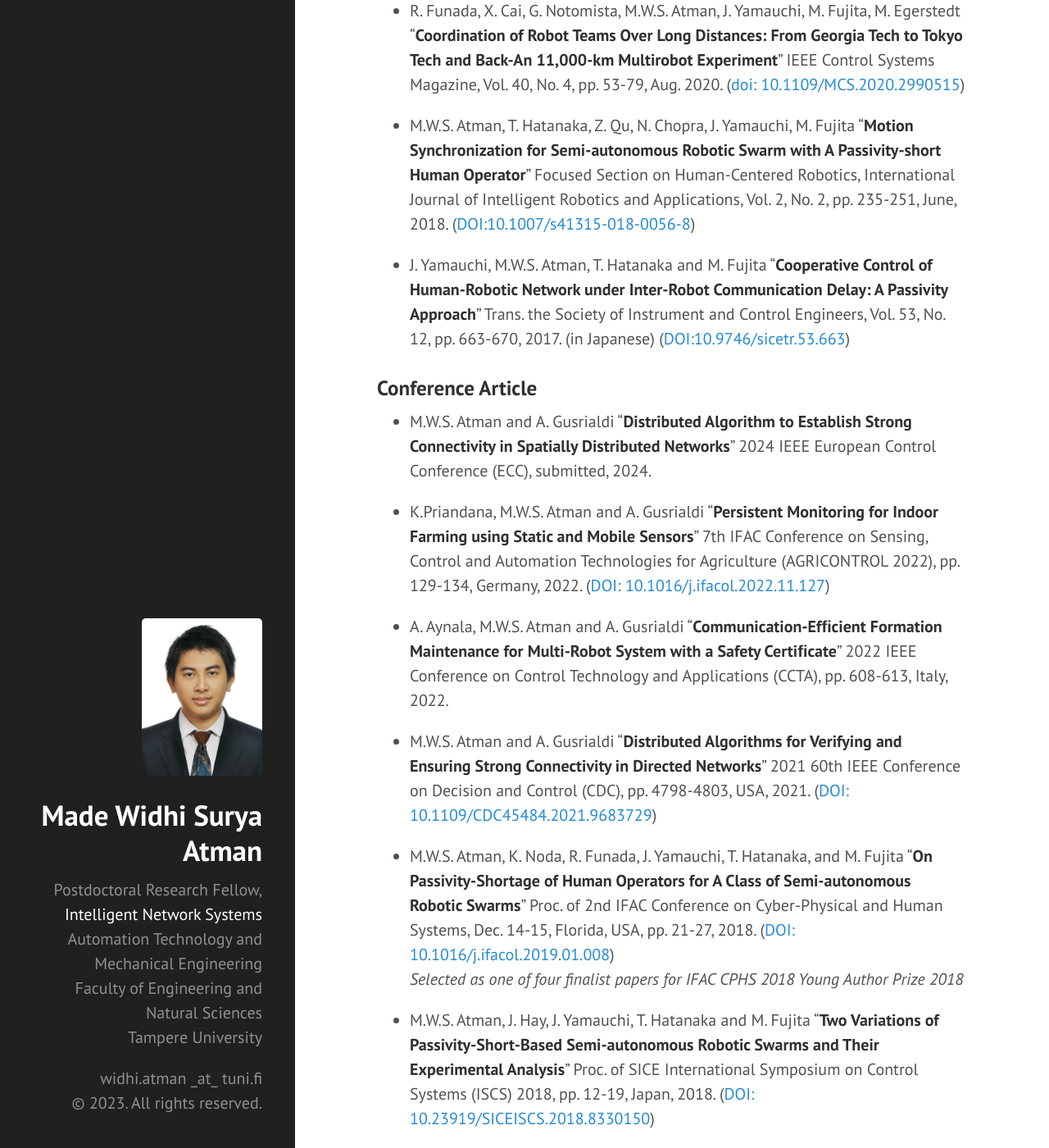
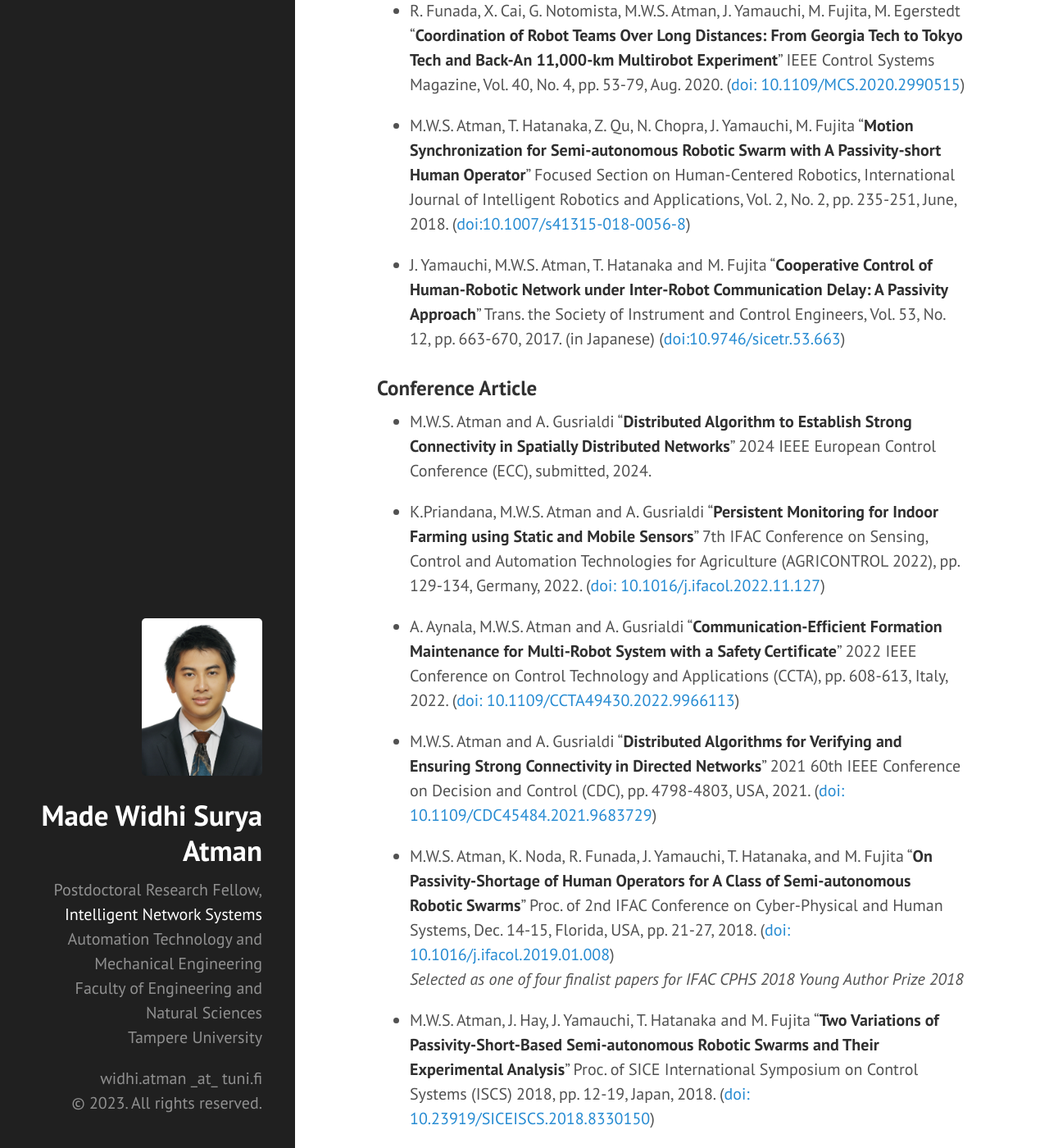
Before and after one commit to mwsatman/mwsatman.github.io, a Jekyll site: the page built from index.md, in a window 1280 px wide and 1400 px high, scrolled down 907 px. Shown: the whole window at 82% size. Built offline with Jekyll 4.4.1, drawn with Linux system fonts in a browser that asks for light colours; some of the changed text lies outside the part shown.

Commit message:
doi ccta

```diff
--- a/index.md
+++ b/index.md
@@ -39,12 +39,12 @@ IEEE Control Systems Magazine, Vol. 40, No. 4, pp. 53-79, Aug. 2020.
 M.W.S. Atman, T. Hatanaka, Z. Qu, N. Chopra, J. Yamauchi, M. Fujita
 “**Motion Synchronization for Semi-autonomous Robotic Swarm with A Passivity-short Human Operator**”
 Focused Section on Human-Centered Robotics, International Journal of Intelligent Robotics and Applications, Vol. 2, No. 2, pp. 235-251, June, 2018.
-([DOI:10.1007/s41315-018-0056-8](https://doi.org/10.1007/s41315-018-0056-8))
+([doi:10.1007/s41315-018-0056-8](https://doi.org/10.1007/s41315-018-0056-8))
 
 *
 J. Yamauchi, M.W.S. Atman, T. Hatanaka and M. Fujita
 “**Cooperative Control of Human-Robotic Network under Inter-Robot Communication Delay: A Passivity Approach**”
-Trans. the Society of Instrument and Control Engineers, Vol. 53, No. 12, pp. 663-670, 2017. (in Japanese) ([DOI:10.9746/sicetr.53.663](https://www.jstage.jst.go.jp/article/sicetr/53/12/53_663/_article/-char/ja/))
+Trans. the Society of Instrument and Control Engineers, Vol. 53, No. 12, pp. 663-670, 2017. (in Japanese) ([doi:10.9746/sicetr.53.663](https://www.jstage.jst.go.jp/article/sicetr/53/12/53_663/_article/-char/ja/))
 
 
 ### Conference Article
@@ -57,36 +57,37 @@ M.W.S. Atman and A. Gusrialdi
 K.Priandana, M.W.S. Atman and A. Gusrialdi
 “**Persistent Monitoring for Indoor Farming using Static and Mobile Sensors**”
 7th IFAC Conference on Sensing, Control and Automation Technologies for Agriculture (AGRICONTROL 2022), pp. 129-134, Germany, 2022.
-([DOI: 10.1016/j.ifacol.2022.11.127](https://www.sciencedirect.com/science/article/pii/S2405896322027604))
+([doi: 10.1016/j.ifacol.2022.11.127](https://www.sciencedirect.com/science/article/pii/S2405896322027604))
 
 *
 A. Aynala, M.W.S. Atman and A. Gusrialdi
 “**Communication-Efﬁcient Formation Maintenance for Multi-Robot System with a Safety Certiﬁcate**”
 2022 IEEE Conference on Control Technology and Applications (CCTA), pp. 608-613, Italy, 2022.
+([doi: 10.1109/CCTA49430.2022.9966113](https://ieeexplore.ieee.org/document/9966113))
 
 
 *
 M.W.S. Atman and A. Gusrialdi
 “**Distributed Algorithms for Verifying and Ensuring Strong Connectivity in Directed Networks**”
 2021 60th IEEE Conference on Decision and Control (CDC), pp. 4798-4803, USA, 2021.
-([DOI: 10.1109/CDC45484.2021.9683729](https://ieeexplore.ieee.org/document/9683729))
+([doi: 10.1109/CDC45484.2021.9683729](https://ieeexplore.ieee.org/document/9683729))
 
 *
 M.W.S. Atman, K. Noda, R. Funada, J. Yamauchi, T. Hatanaka, and M. Fujita
 “**On Passivity-Shortage of Human Operators for A Class of Semi-autonomous Robotic Swarms**”
 Proc. of 2nd IFAC Conference on Cyber-Physical and Human Systems, Dec. 14-15, Florida, USA, pp. 21-27, 2018.
-([DOI: 10.1016/j.ifacol.2019.01.008](https://www.sciencedirect.com/science/article/pii/S2405896319300084))
+([doi: 10.1016/j.ifacol.2019.01.008](https://www.sciencedirect.com/science/article/pii/S2405896319300084))
 <br/> *Selected as one of four finalist papers for IFAC CPHS 2018 Young Author Prize 2018*
 
 *
 M.W.S. Atman, J. Hay, J. Yamauchi, T. Hatanaka and M. Fujita
 “**Two Variations of Passivity-Short-Based Semi-autonomous Robotic Swarms and Their Experimental Analysis**”
-Proc. of SICE International Symposium on Control Systems (ISCS) 2018, pp. 12-19, Japan, 2018. ([DOI: 10.23919/SICEISCS.2018.8330150](https://ieeexplore.ieee.org/document/8330150/))
+Proc. of SICE International Symposium on Control Systems (ISCS) 2018, pp. 12-19, Japan, 2018. ([doi: 10.23919/SICEISCS.2018.8330150](https://ieeexplore.ieee.org/document/8330150/))
 
 *
 J. Yamauchi, M.W.S. Atman, T. Hatanaka, N. Chopra and M. Fujita
 “**Passivity-Based Control of Human-Robotic Networks with Inter-Robot Communication Delays and Experimental Verification**”
-Proc. 2017 IEEE International Conference on Advanced Intelligent Mechatronics, pp. 628-633, Germany, 2017. ([DOI: 10.1109/AIM.2017.8014087](http://ieeexplore.ieee.org/document/8014087/))
+Proc. 2017 IEEE International Conference on Advanced Intelligent Mechatronics, pp. 628-633, Germany, 2017. ([doi: 10.1109/AIM.2017.8014087](http://ieeexplore.ieee.org/document/8014087/))
 
 *
 M.W.S. Atman, J. Yamauchi, T. Hatanaka and M. Fujita
```
